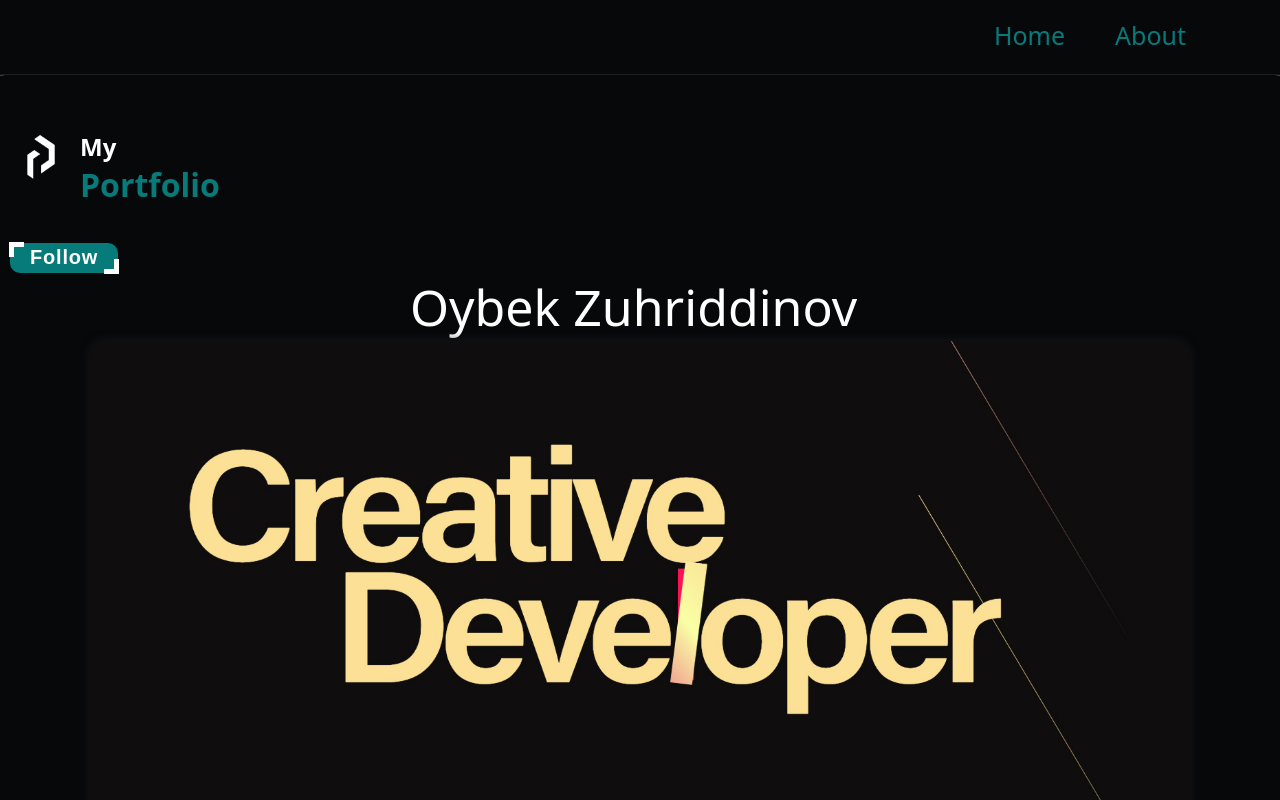
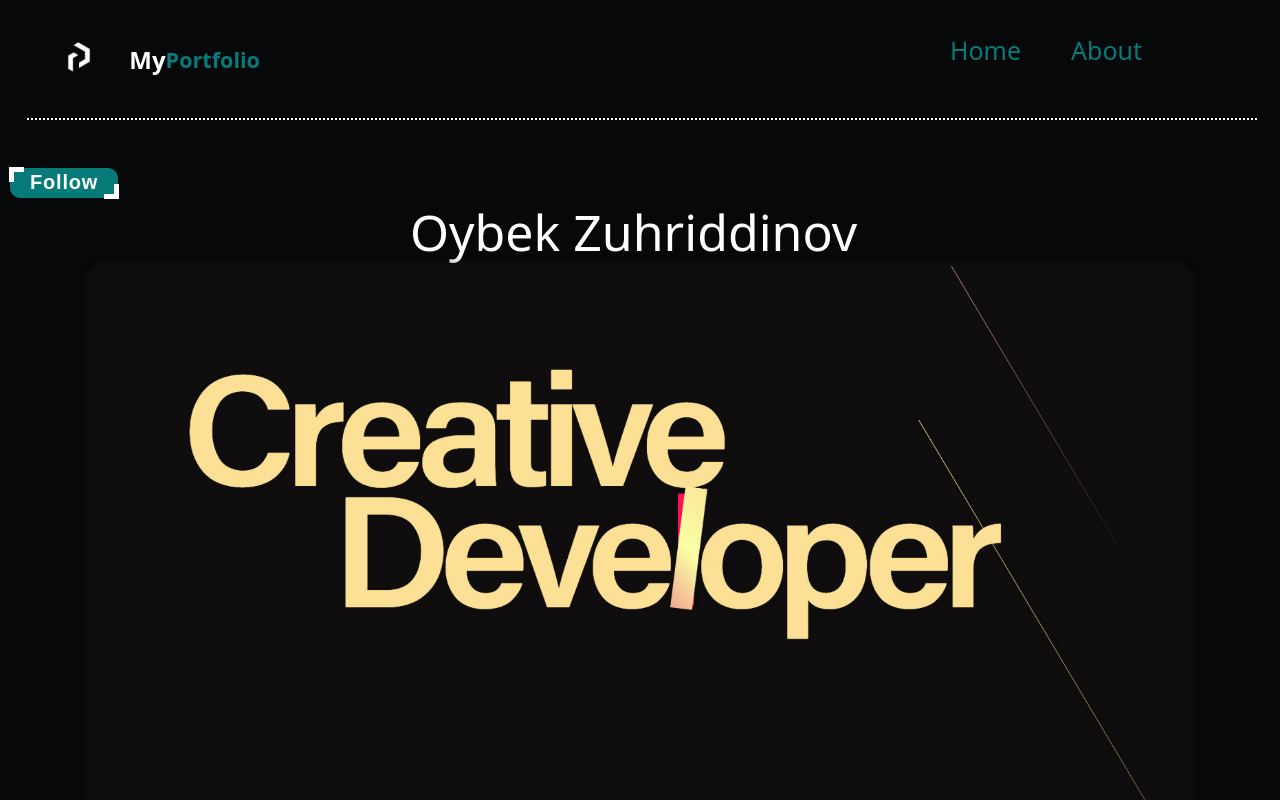
Before and after one commit to Zuhriddinov-O/Portfolio-Z, a React (Vite) app: page / in a window 1280 px wide. Shown: the top 800 px of the page. Built offline with nearby package versions, Linux system fonts and the light colour scheme; the HTML template or start-up script is replaced by a standard one.

Commit message:
Navbar updated

```diff
--- a/src/about/about.css
+++ b/src/about/about.css
@@ -11,29 +11,32 @@ body {
     justify-content: center;
     flex-direction : column;
     width          : 1300px;
-    height         : 1500px;
+    height         : 1150px;
     box-shadow     : 0px 0px 1px;
-    border-radius  : 15px;
 }
 
 .name2 {
-    position   : fixed;
-    font-size  : 30px;
-    margin-top : -1400px;
-    margin-left: 20px;
+    display        : flex;
+    justify-content: flex-start !important;
+    align-items    : center;
+    position       : fixed;
+    top            : 0;
+    padding-left   : 30px;
+    width          : 95.8%;
+    height         : 15vh;
+    z-index        : 1;
+    border-bottom  : 2px dotted rgb(255, 250, 250);
+    background     : rgb(7, 8, 10);
 }
 
-.name2:hover {
-    position   : fixed;
-    font-size  : 30px;
-    margin-top : -1400px;
-    margin-left: 20px;
+.name2__h2-2 {
     color      : aqua;
+    margin-left: 10px;
 }
 
 .p {
     margin-left: 20px;
-    margin-top : -500px;
+    margin-top : 5%;
 }
 
 .p :hover {
@@ -133,19 +136,23 @@ button {
 }
 
 .footer {
-    margin-left: 250px;
-    margin-top : 300px;
+    padding-left   : 270px;
+    display        : flex;
+    justify-content: first baseline;
+    width          : 100%;
+    margin-top     : 300px;
 }
 
 .desc {
+    padding        : 10px;
     font-style     : calc(10, 10, 10, 10);
     display        : flex;
     justify-content: center;
     align-items    : center;
-    width          : 950px;
+    width          : 100%;
     height         : 100px;
     font-variant   : small-caps;
-    margin-left    : 150px;
+
 }
 
 .icons {
@@ -162,17 +169,17 @@ button {
 }
 
 .icons :hover {
-    /* margin-top: 0px;
-    zoom: 1.01; */
+    zoom      : 1.01;
     transition: all 0.1s linear;
     transform : scale(1.1);
 }
 
 .projects {
-    margin-top: 50px;
+    margin-top     : 50px;
     display        : flex;
     justify-content: center;
     height         : 200px;
+    z-index        : 0;
 }
 
 .p2 {
--- a/src/about/about.jsx
+++ b/src/about/about.jsx
@@ -18,7 +18,10 @@ const About = () => {
     <>
       <React.Fragment>
         <div className="container2">
-          <div className="name2"> <h2>Oybek Zuhriddinov </h2></div>
+          <div className="name2">
+            <h2 className="name2__h2-1">Oybek</h2>
+            <h2 className="name2__h2-2">Zuhriddinov</h2>
+          </div>
           <div className="p">
             <p>Available experiences:</p>
           </div><br />
--- a/src/home/home.css
+++ b/src/home/home.css
@@ -6,33 +6,41 @@ body {
     box-sizing     : border-box;
 }
 
-.p img {
-    width      : 8%;
-    height     : 15vh;
-    margin-left: -20px;
-    margin-top : 600px;
-    box-shadow : none;
+.p1 {
+    display        : flex;
+    justify-content: flex-start !important;
+    align-items    : center;
+    position       : fixed;
+    top            : 0px;
+    left           : 27px;
+    width          : 96.1%;
+    height         : 15vh;
+    z-index        : 1;
+    border-bottom  : 2px dotted rgb(255, 250, 250);
+    background     : rgb(7, 8, 10);
 }
 
-.name {
-    position   : fixed;
-    display    : flex;
-    margin     : 0;
-    padding    : 0;
-    width      : 200px;
-    height     : auto;
-    margin-top : -60px;
-    margin-left: 70px;
+.p1__img {
+    box-shadow   : none;
+    margin-right : 10px;
+    width        : 80px;
+    height       : 10vh;
+    border-radius: 0;
+    margin-left  : 1%;
 }
 
-.name h2 {
-    color : #FFFFFF;
-    margin: -35px 0px 0px 20px;
+.p1__name {
+    display    : flex;
+    align-items: center;
+    font-size  : large;
 }
 
-.name h3 {
-    margin   : 0px 0px 0px 20px;
-    font-size: xx-large;
+.p1__name h2 {
+    font-size: x-large;
+}
+
+.p1__name h3 {
+    font-size: larger;
     color    : rgb(7, 122, 122);
 }
 
@@ -43,14 +51,12 @@ body {
 }
 
 .container {
-    margin-top     : -150px;
     display        : flex;
     justify-content: center;
     flex-direction : column;
     width          : 1300px;
     height         : 1500px;
     box-shadow     : 0px 0px 1px;
-    border-radius: 15px;
 }
 
 img {
--- a/src/home/home.jsx
+++ b/src/home/home.jsx
@@ -6,16 +6,15 @@ import P from "../images/p.jpg"
 const Home = () => {
 
     return (
-        <>
         <React.Fragment>
 
-                <div className="p">
-                    <img src={P} alt="" />
-                </div><div className="name">
-                    <p>
+            <div className="p1">
+
+                    <img className="p1__img" src={P} alt="" />
+
+                <p className="p1__name">
                     <h2>My</h2>
                     <h3>Portfolio</h3>
-
                 </p>
             </div>
             <div className="container">
@@ -39,10 +38,8 @@ const Home = () => {
                     <button className="budgetbtn">Budget:</button>
                     <button className="budget2btn">No Budget</button></div>
                 <footer>I am a Front-End Developer and Designer since 2022-year Based in Digital City, Andijan</footer>
-
             </div>
         </React.Fragment>
-        </>
     );
 }
 
--- a/src/views/navbar.jsx
+++ b/src/views/navbar.jsx
@@ -1,19 +1,20 @@
 import React from "react";
 import "./navbar.css"
+import zIndex from "@mui/material/styles/zIndex";
 
 const Navbar = () => {
     return (
         <>
             <React.Fragment>
                 <div clasName="navbar" style={{
-                    width: "200px",
-                    height: "70px",
-                    margin: "0px 0px 0px 1000px",
                     fontSize: "larger",
                     display: "flex",
-                    justifyContent: "center",
+                    justifyContent: "flex-end",
                     alignItems: "center",
-                    position: "fixed"
+                    position: "fixed",
+                    zIndex: "3",
+                    height: "100px",
+                    width:"90%",
                 }}>
                     <a clasName="a1" href="/">Home</a>
                     <a clasName="a2" href="/about" style={{ margin: "0px 0px 0px 50px" }}>About</a>
```
Lines whose indentation alone changed are shown as unchanged.
